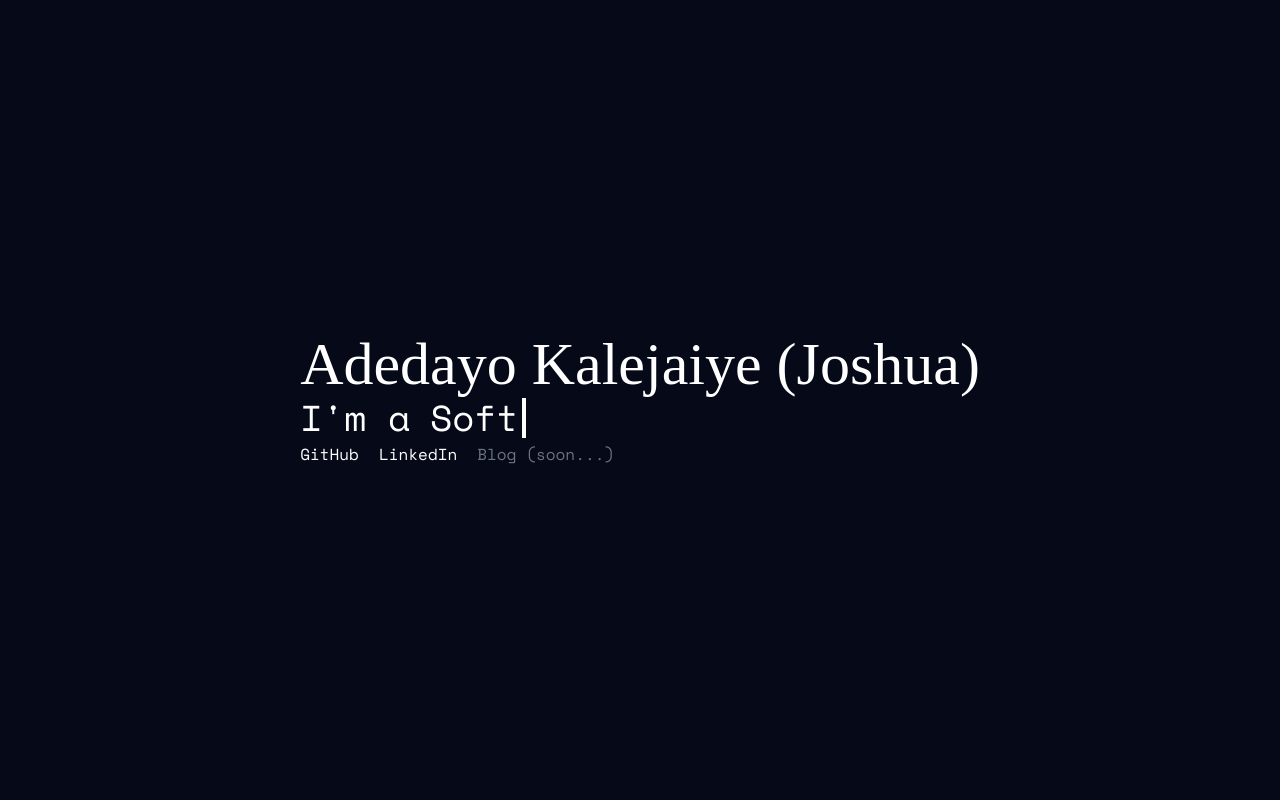
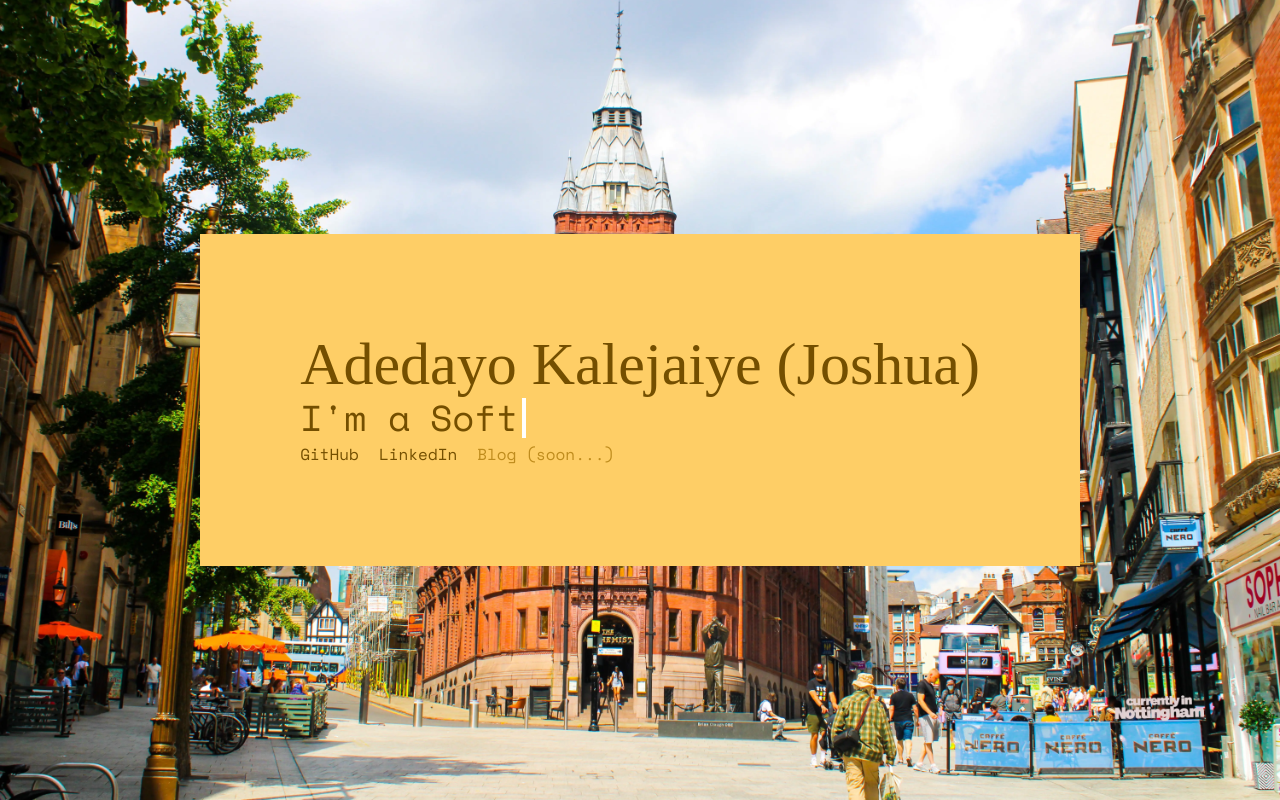
Before and after one commit to joshuakalejaiye/business-card, a SvelteKit app: page / in a window 1280 px wide. Built offline with nearby package versions, Linux system fonts and the light colour scheme; a web font is replaced by a local one.

Commit message:
prettier but less optimised

```diff
--- a/src/routes/+layout.svelte
+++ b/src/routes/+layout.svelte
@@ -3,13 +3,15 @@
 </script>
 
 <div class="app">
-	<main>
+	<main
+		class="w-full h-full bg-[url('../lib/images/ebun_oluwole_max.webp')] bg-[center] bg-cover bg-image bg-blend-darken"
+	>
 		<slot />
 	</main>
 </div>
 
 <style>
 	:global(html) {
-	  background-color: #050918;
+		background-color: #bf8c1d;
 	}
 </style>
--- a/src/routes/Details.svelte
+++ b/src/routes/Details.svelte
@@ -2,15 +2,22 @@
 	import TypedRole from './TypedRole.svelte';
 </script>
 
-<div id="details" class="font-spacemono w-200 text-white p-6">
+<div
+	id="details"
+	class="font-spacemono w-200 text-[#744F00] p-[100px] drop-shadow-2px-2px-2px-212121 bg-[#FECE66]"
+>
 	<div id="name" class="font-milligram text-5xl lg:text-6xl">Adedayo Kalejaiye (Joshua)</div>
 	<span id="role-container" class="flex justify-center lg:justify-normal gap-3 mt-1 mb-1">
 		<TypedRole />
 	</span>
 	<span id="links" class="flex justify-center lg:justify-normal gap-5">
-        <a href="http://github.com/joshuakalejaiye" target="_blank" id="gh" >GitHub</a>
-        <a href="http://linkedin.com/in/joshuakalejaiye" id="linkedin">LinkedIn</a>
-        <div id="blog" class="text-gray-500">Blog (soon...)</div>
+		<a href="http://github.com/joshuakalejaiye" class="hover:text-white" target="_blank" id="gh"
+			>GitHub</a
+		>
+		<a href="http://linkedin.com/in/joshuakalejaiye" class="hover:text-white" id="linkedin"
+			>LinkedIn</a
+		>
+		<div id="blog" class="text-[#BF8C1D]">Blog (soon...)</div>
 	</span>
 </div>
 
--- a/src/routes/TypedRole.svelte
+++ b/src/routes/TypedRole.svelte
@@ -1,13 +1,14 @@
 <script lang="ts">
 	import { onMount } from 'svelte';
 
-    $: shouldStillType = cursorPosition < roles[roleIndex].length
-    $: cursorPosition = 0
-    const roles = ['Software Engineer', 'Gamer', 'Keyboard Enthusiast']
-    $: roleIndex = 0
-    $: shouldBlink = cursorPosition === roles[roleIndex].length || cursorPosition === 0;
-    $: typedText = roles[roleIndex].slice(0, cursorPosition)
-    $: shouldBackspace = false
+	$: shouldStillType = cursorPosition < role.length;
+	$: cursorPosition = 0;
+	const roles = ['Software Engineer', 'Gamer', 'Keyboard Enthusiast'];
+	$: role = roles[roleIndex];
+	$: roleIndex = 0;
+	$: shouldBlink = cursorPosition === role.length || cursorPosition === 0;
+	$: typedText = role.slice(0, cursorPosition);
+	$: shouldBackspace = false;
 
 	let lastTyped: number = 0;
 	let lastBackspaced: number = 0;
@@ -15,45 +16,47 @@
 	let timeToWaitAfterWordIsBackspaced = 400;
 
 	const animate = (currentTime: number) => {
-        let lastTypedDelta = currentTime - lastTyped
-        let lastBackspacedDelta = currentTime - lastBackspaced
+		let lastTypedDelta = currentTime - lastTyped;
+		let lastBackspacedDelta = currentTime - lastBackspaced;
 
-        if ( !shouldBackspace && shouldStillType && lastTypedDelta >= 70) {
+		if (!shouldBackspace && shouldStillType && lastTypedDelta >= 70) {
 			cursorPosition += 1;
-            lastTyped = currentTime
+			lastTyped = currentTime;
 		}
 
-        if ( lastTypedDelta >= timeToWaitAfterWordIsTyped )
-        {
-            shouldBackspace = true
+		if (lastTypedDelta >= timeToWaitAfterWordIsTyped) {
+			shouldBackspace = true;
 		}
 
 		if (shouldBackspace) {
-            console.log(currentTime, lastBackspaced, lastBackspacedDelta >= 70 )
-            if ( lastBackspacedDelta >= 70 && cursorPosition > 0 ) {
-                cursorPosition -= 1
-                lastBackspaced = currentTime
+			console.log(currentTime, lastBackspaced, lastBackspacedDelta >= 70);
+			if (lastBackspacedDelta >= 70 && cursorPosition > 0) {
+				cursorPosition -= 1;
+				lastBackspaced = currentTime;
 			}
 		}
 
-        if (shouldBackspace && cursorPosition === 0 && lastBackspacedDelta >= timeToWaitAfterWordIsBackspaced) {
-            roleIndex = (roleIndex + 1) % roles.length
-             shouldBackspace = false
+		if (
+			shouldBackspace &&
+			cursorPosition === 0 &&
+			lastBackspacedDelta >= timeToWaitAfterWordIsBackspaced
+		) {
+			roleIndex = (roleIndex + 1) % roles.length;
+			shouldBackspace = false;
 		}
 
-        requestAnimationFrame(animate)
-    }
+		requestAnimationFrame(animate);
+	};
 
 	onMount(() => {
-        requestAnimationFrame(animate)
-    })
-
+		requestAnimationFrame(animate);
+	});
 </script>
 
-<p id="i-am" class="text-3xl lg:text-4xl">I'm a </p>
+<p id="i-am" class="text-3xl lg:text-4xl">I'm a</p>
 <span class="flex ml-2">
 	<p id="role" class="text-3xl lg:text-4xl mr-1">{typedText}</p>
-    <div id="cursor" class={`w-1 bg-white ${shouldBlink ? 'cursor' : ''}`}></div>
+	<div id="cursor" class={`w-1 bg-white ${shouldBlink ? 'cursor' : ''}`} />
 </span>
 
 <style>
```
Also changed, not shown: src/lib/images/ebun_oluwole_max.webp (added). Lines whose indentation alone changed are shown as unchanged.
